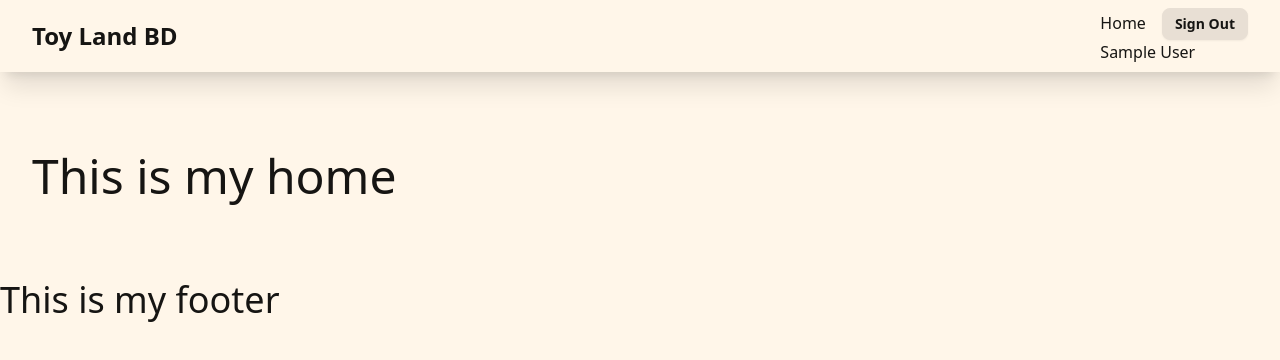
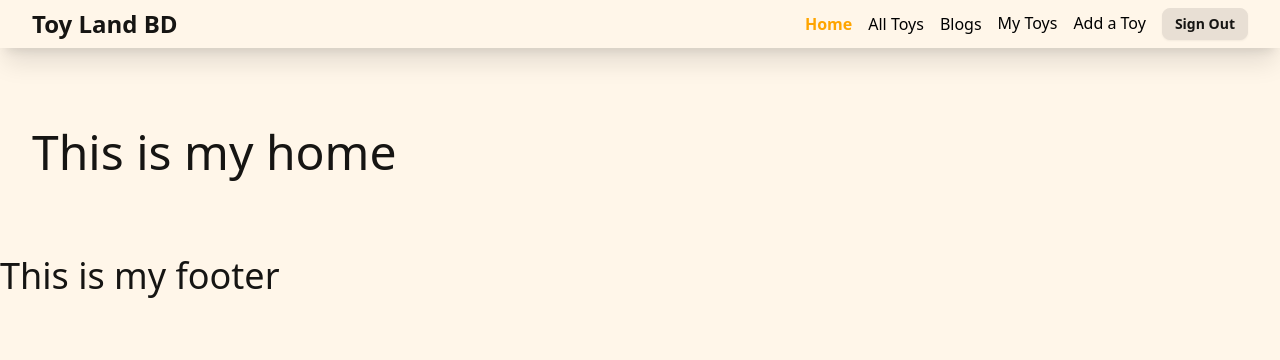
Before and after one commit to mehadiHasanDiner/assignment-11-toyLandBD-m-73-client, a React (Vite) app: page / in a window 1280 px wide. Shown: the top 360 px of the page. Built offline with nearby package versions, Linux system fonts and the light colour scheme; no server answers; sample sign-in values are in the browser's storage.

Commit message:
all routes and private route have been  created. done

```diff
--- /dev/null
+++ b/src/Pages/AddAToy/AddAToy.jsx
@@ -0,0 +1,9 @@
+const AddAToy = () => {
+  return (
+    <div>
+      <p className="text-center text-2xl"> Please add a toys </p>
+    </div>
+  );
+};
+
+export default AddAToy;
--- /dev/null
+++ b/src/Pages/AllToys/AllToys.jsx
@@ -0,0 +1,11 @@
+
+
+const AllToys = () => {
+  return (
+    <div>
+      <p className="text-center text-2xl"> All toys page</p>
+    </div>
+  );
+};
+
+export default AllToys;
--- /dev/null
+++ b/src/Pages/Blog/Blog.jsx
@@ -0,0 +1,9 @@
+const Blog = () => {
+  return (
+    <div>
+      <p className="text-center text-2xl"> This is my blog page</p>
+    </div>
+  );
+};
+
+export default Blog;
--- /dev/null
+++ b/src/Pages/MyToys/MyToys.jsx
@@ -0,0 +1,9 @@
+const MyToys = () => {
+  return (
+    <div>
+      <p className="text-center text-2xl"> My toys page</p>
+    </div>
+  );
+};
+
+export default MyToys;
--- a/src/Shared/Navbar.jsx
+++ b/src/Shared/Navbar.jsx
@@ -1,9 +1,18 @@
 import React, { useContext } from "react";
-import { Link } from "react-router-dom";
+import { Link, NavLink } from "react-router-dom";
 import { AuthContext } from "../provider/AuthProvider";
 
 const Navbar = () => {
   const { user, logOut, loading } = useContext(AuthContext);
+
+  const active = {
+    color: "orange",
+    fontWeight: "bold",
+  };
+
+  const inactive = {
+    color: "black",
+  };
 
   const handleSignOut = () => {
     logOut()
@@ -18,26 +27,67 @@ const Navbar = () => {
   return (
     <div className=" shadow-xl py-2 flex justify-between items-center md:px-24 lg:px-8 ">
       <div>
-        <h1 className="text-2xl font-bold ">Toy Land BD</h1>
+        <h1 className="text-2xl font-bold ">
+          <Link to="/">Toy Land BD</Link>
+        </h1>
       </div>
-      <div>
-        <Link className="mr-4" to="/">
+      <div className="flex items-center">
+        <NavLink
+          className="mr-4"
+          style={({ isActive }) => (isActive ? active : inactive)}
+          to="/"
+        >
           Home
-        </Link>
+        </NavLink>
+        <NavLink
+          className="mr-4"
+          style={({ isActive }) => (isActive ? active : inactive)}
+          to="/allToys"
+        >
+          All Toys
+        </NavLink>
+
+        <NavLink
+          className="mr-4"
+          style={({ isActive }) => (isActive ? active : inactive)}
+          to="/blogs"
+        >
+          Blogs
+        </NavLink>
+
         {user ? (
-          <button onClick={handleSignOut} className="btn btn-sm">
-            Sign Out
-          </button>
+          <div>
+            <NavLink
+              className="mr-4"
+              style={({ isActive }) => (isActive ? active : inactive)}
+              to="/myToys"
+            >
+              My Toys
+            </NavLink>
+            <NavLink
+              className="mr-4"
+              style={({ isActive }) => (isActive ? active : inactive)}
+              to="/addAToy"
+            >
+              Add a Toy
+            </NavLink>
+            <button onClick={handleSignOut} className="btn btn-sm">
+              Sign Out
+            </button>
+          </div>
         ) : (
-          <Link to="/signIn">
+          <NavLink
+            to="/signIn"
+            style={({ isActive }) => (isActive ? active : inactive)}
+          >
             <button className="btn btn-sm">Sign In</button>
-          </Link>
+          </NavLink>
         )}
-        {loading ? (
+        {/* {loading ? (
           <span className="loading loading-bars loading-lg"></span>
         ) : (
-          <p>{user && user?.displayName}</p>
-        )}
+          <div>{user && user?.displayName}</div>
+        )} */}
       </div>
     </div>
   );
--- /dev/null
+++ b/src/routes/PrivateRoute.jsx
@@ -0,0 +1,27 @@
+import { useContext } from "react";
+import { AuthContext } from "../provider/AuthProvider";
+import { Navigate, useLocation } from "react-router-dom";
+
+const PrivateRoute = ({ children }) => {
+  const { user, loading } = useContext(AuthContext);
+  const location = useLocation();
+
+  if (loading) {
+    return (
+      <div className="text-center mt-16">
+        <span className="loading loading-bars loading-lg"></span>
+      </div>
+    );
+  }
+  if (user) {
+    return children;
+  }
+  return (
+    <Navigate to="/signIn" state={{ from: location }} replace>
+      {" "}
+      {children}
+    </Navigate>
+  );
+};
+
+export default PrivateRoute;
--- a/src/routes/Router.jsx
+++ b/src/routes/Router.jsx
@@ -4,6 +4,11 @@ import Home from "../Pages/Home/Home";
 import ErrorPage from "../Pages/ErrorPage/ErrorPage";
 import SignIn from "../Pages/SignIn/SignIn";
 import SignUp from "../Pages/SignUp/SignUp";
+import AllToys from "../Pages/AllToys/AllToys";
+import Blog from "../Pages/Blog/Blog";
+import MyToys from "../Pages/MyToys/MyToys";
+import AddAToy from "../Pages/AddAToy/AddAToy";
+import PrivateRoute from "./PrivateRoute";
 
 const router = createBrowserRouter([
   {
@@ -16,13 +21,37 @@ const router = createBrowserRouter([
         element: <Home></Home>,
       },
       {
+        path: "allToys",
+        element: <AllToys></AllToys>,
+      },
+      {
+        path: "blogs",
+        element: <Blog></Blog>,
+      },
+      {
+        path: "myToys",
+        element: (
+          <PrivateRoute>
+            <MyToys></MyToys>
+          </PrivateRoute>
+        ),
+      },
+      {
+        path: "addAToy",
+        element: (
+          <PrivateRoute>
+            <AddAToy></AddAToy>
+          </PrivateRoute>
+        ),
+      },
+      {
         path: "signIn",
         element: <SignIn></SignIn>,
       },
       {
-        path:"signUp",
-        element: <SignUp></SignUp>
-      }
+        path: "signUp",
+        element: <SignUp></SignUp>,
+      },
     ],
   },
 ]);
```
